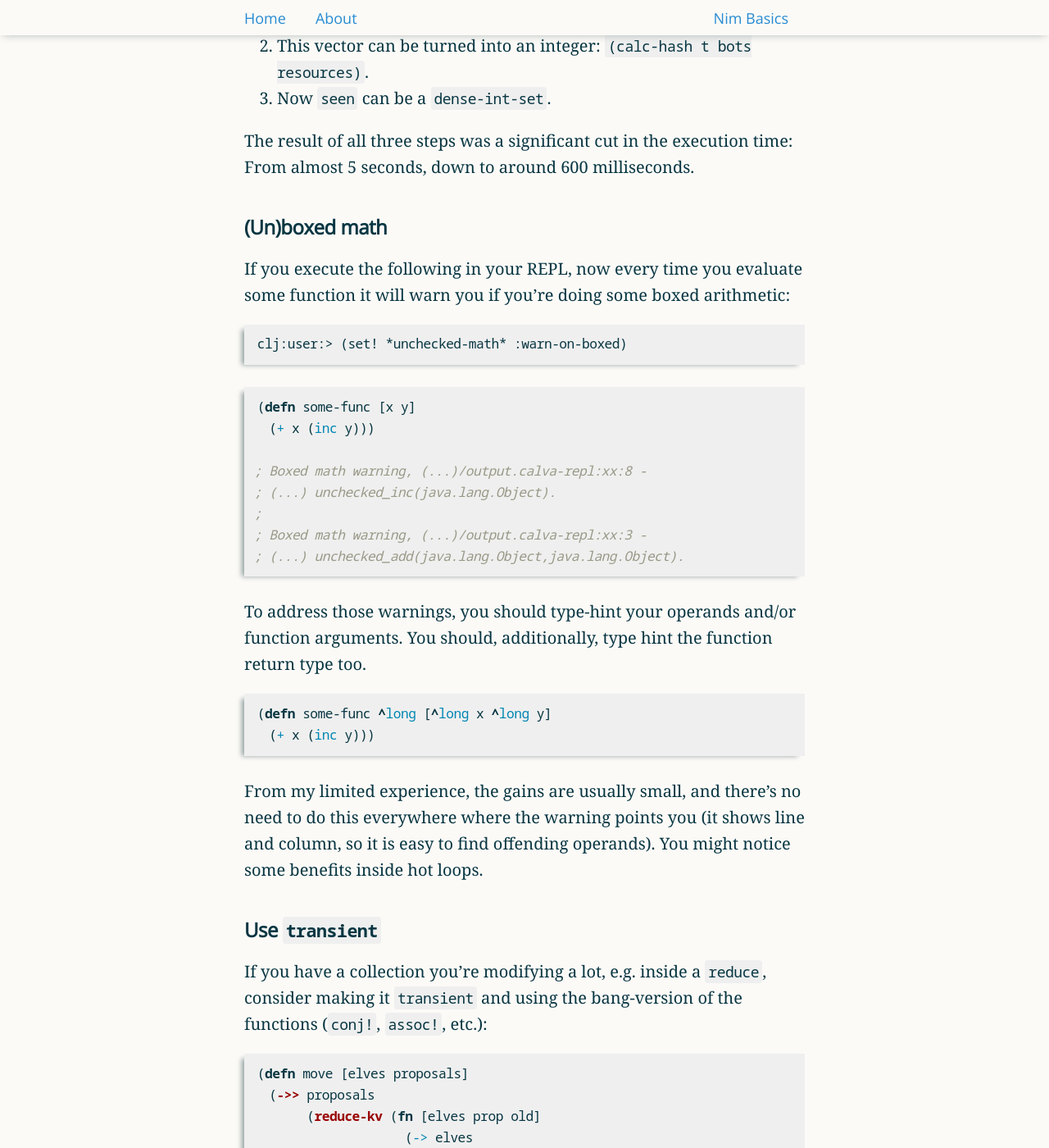
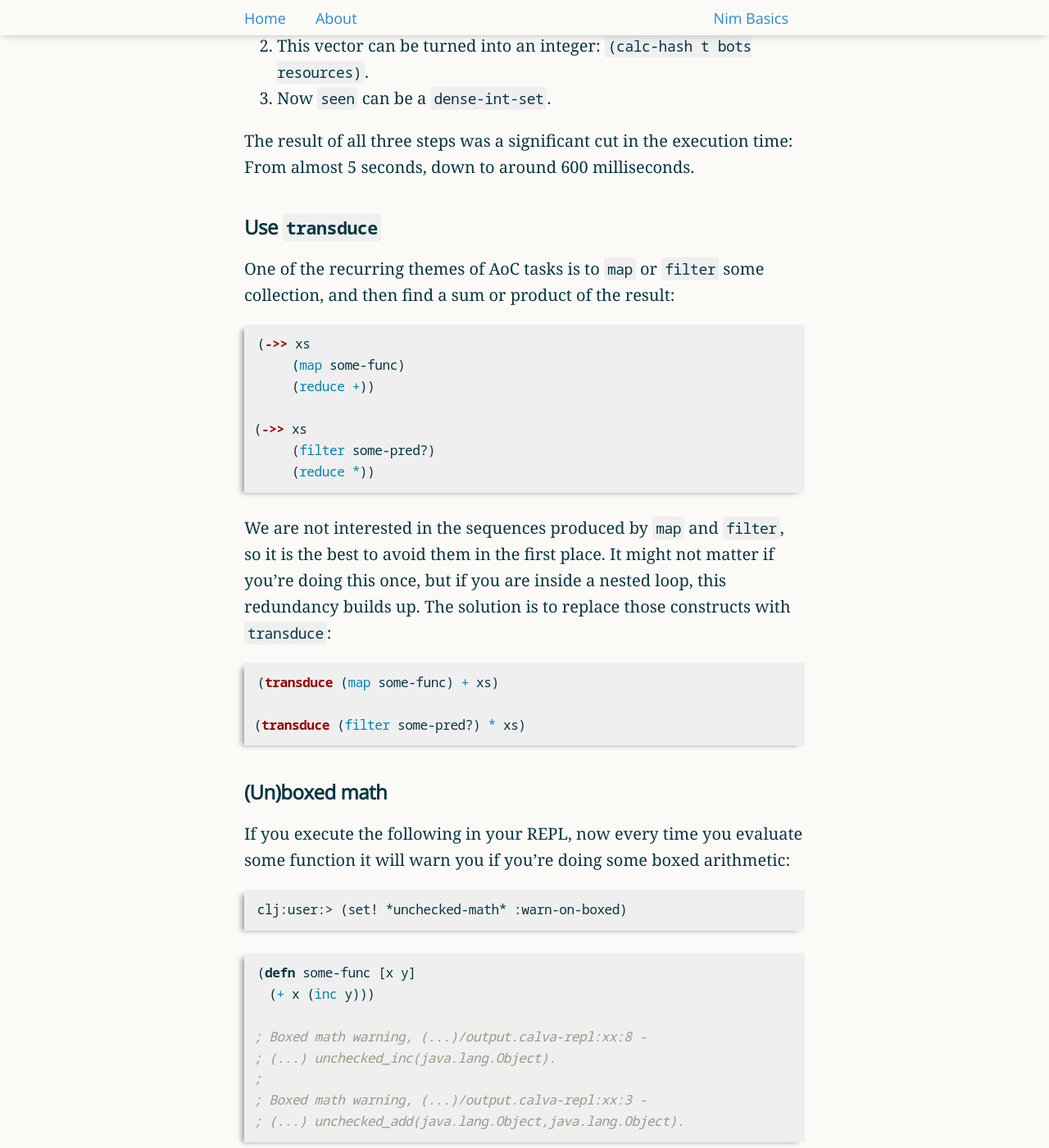
Before and after one commit to narimiran/narimiran.github.io, a Jekyll site: the page built from _posts/2023-01-17-advent-of-clojure.md, in a window 1280 px wide and 1400 px high, scrolled down 12030 px. Shown: the whole window at 82% size. Built offline with Jekyll 4.4.1, drawn with Linux system fonts in a browser that asks for light colours.

Commit message:
AoClj: add section about transduce

````diff
--- a/_posts/2023-01-17-advent-of-clojure.md
+++ b/_posts/2023-01-17-advent-of-clojure.md
@@ -396,6 +396,34 @@ From almost 5 seconds, down to around 600 milliseconds.
 
 
 
+### Use `transduce`
+
+One of the recurring themes of AoC tasks is to `map` or `filter` some collection, and then find a sum or product of the result:
+
+```clj
+(->> xs
+     (map some-func)
+     (reduce +))
+
+(->> xs
+     (filter some-pred?)
+     (reduce *))
+```
+
+We are not interested in the sequences produced by `map` and `filter`, so it is the best to avoid them in the first place.
+It might not matter if you're doing this once, but if you are inside a nested loop, this redundancy builds up.
+The solution is to replace those constructs with `transduce`:
+
+```clj
+(transduce (map some-func) + xs)
+
+(transduce (filter some-pred?) * xs)
+```
+
+
+
+
+
 ### (Un)boxed math
 
 If you execute the following in your REPL, now every time you evaluate some function it will warn you if you're doing some boxed arithmetic:
@@ -425,6 +453,7 @@ You should, additionally, type hint the function return type too.
 
 From my limited experience, the gains are usually small, and there's no need to do this everywhere where the warning points you (it shows line and column, so it is easy to find offending operands).
 You might notice some benefits inside hot loops.
+
 
 
 
````
